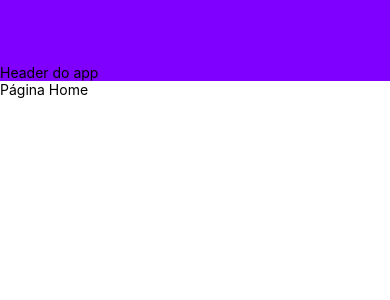
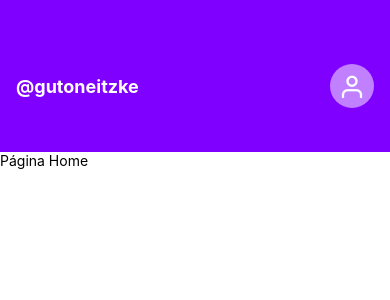
Before and after one commit to Gutoneitzke/finance-app-react-native, a React Native app: screen / in a window 390 px wide. Shown: the top 300 px of the page. Built offline with nearby package versions, Linux system fonts and the light colour scheme.

Commit message:
feat: new style adjusts and add props to header

```diff
--- a/src/components/Header/index.js
+++ b/src/components/Header/index.js
@@ -1,12 +1,18 @@
 import React from 'react';
-import { StyleSheet, Text, View, StatusBar } from 'react-native';
+import { StyleSheet, Text, View, StatusBar, TouchableOpacity } from 'react-native';
+import { Feather } from '@expo/vector-icons';
 
 const statusBarHeight = StatusBar.currentHeight ? StatusBar.currentHeight + 22 : 64;
 
-export default function Header() {
+export default function Header({name}) {
   return (
     <View style={styles.container}>
-      <Text>Header do app</Text>
+      <View style={styles.content}>
+        <Text style={styles.username}>{name}</Text>
+        <TouchableOpacity activeOpacity={0.9} style={styles.buttonUser}>
+          <Feather name="user" size={27} color="#fff" />
+        </TouchableOpacity>
+      </View>
     </View>
   );
 }
@@ -14,6 +20,29 @@
 const styles = StyleSheet.create({
   container: {
     backgroundColor: '#8000ff',
-    paddingTop: statusBarHeight
+    paddingTop: statusBarHeight,
+    flexDirection: 'row',
+    paddingStart: 16,
+    paddingEnd: 16,
+    paddingBottom: 44
   },
+  content: {
+    flex: 1,
+    alignItems: 'center',
+    flexDirection: 'row',
+    justifyContent: 'space-between'
+  },
+  username: {
+    fontSize: 18,
+    color: '#fff',
+    fontWeight: 'bold'
+  },
+  buttonUser: {
+    width: 44,
+    height: 44,
+    backgroundColor: 'rgba(255,255,255,0.5)',
+    justifyContent: 'center',
+    alignItems: 'center',
+    borderRadius: 44 / 2
+  }
 });
--- a/src/pages/Home/index.js
+++ b/src/pages/Home/index.js
@@ -4,7 +4,7 @@
 export default function Home() {
   return (
     <View style={styles.container}>
-        <Header />
+        <Header name="@gutoneitzke" />
         <Text>Página Home</Text>
     </View>
   );
```
